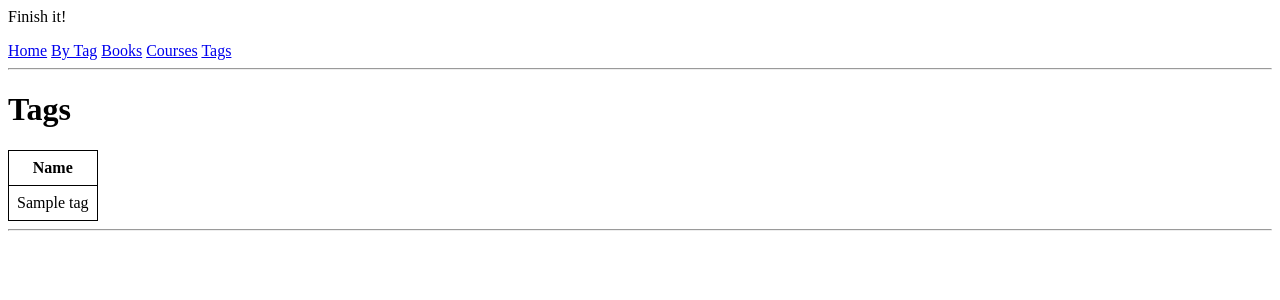
After one commit to hckmd/finish-it-edpf-5023, a Flask app: page /tags/ in a window 1280 px wide. The commit adds this page. Shown: the top 300 px of the page. Run offline with Flask 2, Linux system fonts and the light colour scheme; tables that the repository leaves empty hold one stand-in row (values such as "Sample post").

Commit message:
Adds Tags blueprint with a view to list them

```diff
--- a/app/__init__.py
+++ b/app/__init__.py
@@ -20,6 +20,8 @@ priority_options = ['Low', 'Medium', 'High']
 # Register the different blueprints (modules) in the app
 from app.books import bp as books_bp
 app.register_blueprint(books_bp, url_prefix='/books')
+from app.tags import bp as tags_bp
+app.register_blueprint(tags_bp, url_prefix='/tags')
 
 from app import routes, models
 
--- /dev/null
+++ b/app/tags/__init__.py
@@ -0,0 +1,5 @@
+from flask import Blueprint
+
+bp = Blueprint('tags', __name__, template_folder='templates')
+
+from app.tags import routes
--- /dev/null
+++ b/app/tags/routes.py
@@ -0,0 +1,11 @@
+from flask import render_template
+
+from app import db
+from app.models import Tag
+from app.tags import bp
+
+@bp.route('/')
+@bp.route('/index')
+def index():
+    tags = Tag.query.all()
+    return render_template('tags_list.html', title='Tags', tags=tags)
--- /dev/null
+++ b/app/tags/templates/tags_list.html
@@ -0,0 +1,20 @@
+{% extends "base.html" %}
+
+{% block content %}
+    <h1>Tags</h1>
+    <table>
+        <thead>
+            <tr>
+                <th>Name</th>
+            </tr>
+        </thead>
+        <tbody>
+        {% for tag in tags %}
+            <tr>
+                <td>{{ tag.name }}</td>
+            </tr>
+        {% endfor %}
+        </tbody>
+    </table>
+    <hr>
+{% endblock %}
--- a/app/templates/base.html
+++ b/app/templates/base.html
@@ -15,7 +15,7 @@
         <a href="#">By Tag</a>
         <a href="{{ url_for('books.index') }}">Books</a>
         <a href="#">Courses</a>
-        <a href="#">Tags</a>
+        <a href="{{ url_for('tags.index') }}">Tags</a>
         <hr>
         {% block content %}{% endblock %}
     </body>
```
